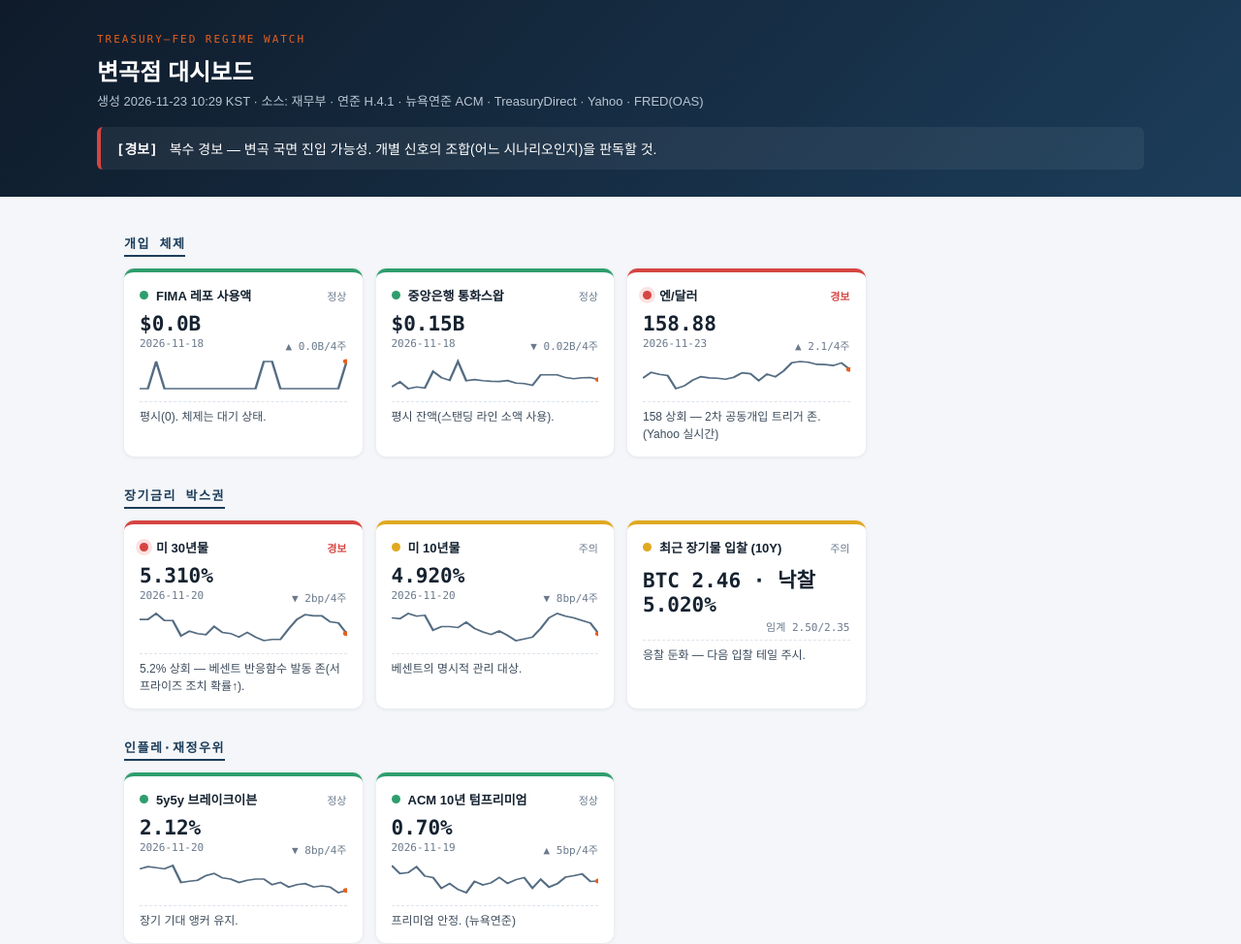
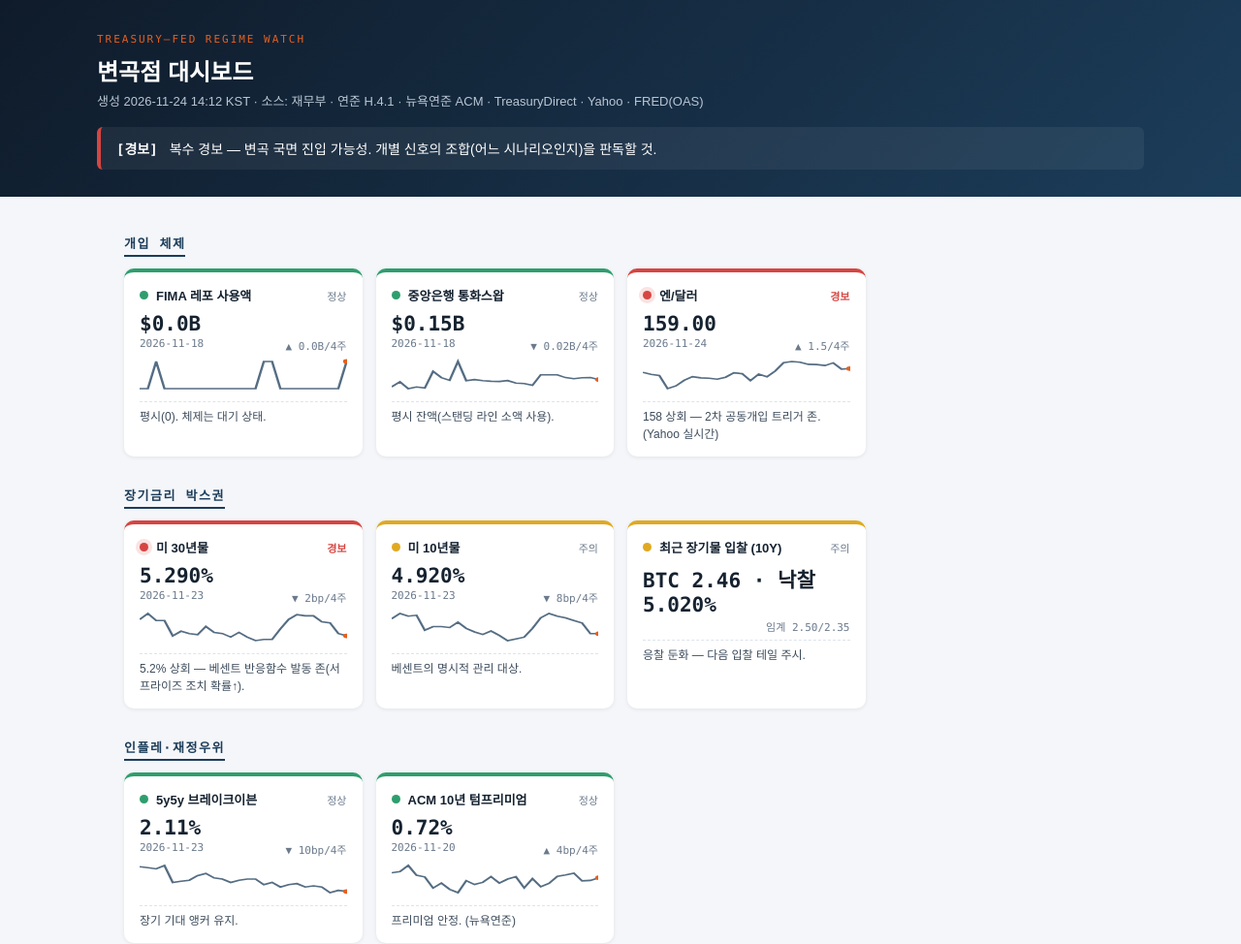
Before and after one commit to hoee213/macro-regime-watch, a plain HTML site: page docs/index.html in a window 1280 px wide. Shown: the top 974 px of the page at 97% size. Drawn offline with Linux system fonts and the light colour scheme.

Commit message:
대시보드 갱신 2026-11-24 14:12 KST

```diff
--- a/docs/index.html
+++ b/docs/index.html
@@ -68,7 +68,7 @@ body { background:var(--paper); color:var(--ink);
   <div class="wrap" style="padding:0;">
     <div class="eyebrow">Treasury–Fed Regime Watch</div>
     <h1>변곡점 대시보드</h1>
-    <div class="sub">생성 2026-11-23 10:29 KST · 소스: 재무부 · 연준 H.4.1 · 뉴욕연준 ACM · TreasuryDirect · Yahoo · FRED(OAS)</div>
+    <div class="sub">생성 2026-11-24 14:12 KST · 소스: 재무부 · 연준 H.4.1 · 뉴욕연준 ACM · TreasuryDirect · Yahoo · FRED(OAS)</div>
     <div class="regime st-red"><b>[경보]</b> 복수 경보 — 변곡 국면 진입 가능성. 개별 신호의 조합(어느 시나리오인지)을 판독할 것.</div>
   </div>
 </div>
@@ -104,9 +104,9 @@ body { background:var(--paper); color:var(--ink);
           <span class="card-name">엔/달러</span>
           <span class="card-status">경보</span>
         </div>
-        <div class="card-val">158.88</div>
-        <div class="card-meta"><span>2026-11-23</span><span>▲ 2.1/4주</span></div>
-        <svg class="spark" viewBox="0 0 140 34" preserveAspectRatio="none"><polyline points="0.0,20.1 5.6,14.2 11.2,16.3 16.8,17.4 22.4,31.0 28.0,28.2 33.6,22.4 39.2,18.6 44.8,19.9 50.4,20.2 56.0,21.2 61.6,19.2 67.2,14.6 72.8,15.6 78.4,22.7 84.0,16.1 89.6,18.7 95.2,12.7 100.8,4.2 106.4,3.0 112.0,3.8 117.6,5.9 123.2,6.1 128.8,7.1 134.4,4.4 140.0,11.2" /><circle cx="140.0" cy="11.2" r="2.4"/></svg>
+        <div class="card-val">159.00</div>
+        <div class="card-meta"><span>2026-11-24</span><span>▲ 1.5/4주</span></div>
+        <svg class="spark" viewBox="0 0 140 34" preserveAspectRatio="none"><polyline points="0.0,14.2 5.6,16.3 11.2,17.4 16.8,31.0 22.4,28.2 28.0,22.4 33.6,18.6 39.2,19.9 44.8,20.2 50.4,21.2 56.0,19.2 61.6,14.6 67.2,15.6 72.8,22.7 78.4,16.1 84.0,18.7 89.6,12.7 95.2,4.2 100.8,3.0 106.4,3.8 112.0,5.9 117.6,6.1 123.2,7.1 128.8,4.4 134.4,10.8 140.0,10.3" /><circle cx="140.0" cy="10.3" r="2.4"/></svg>
         <div class="card-note">158 상회 — 2차 공동개입 트리거 존. (Yahoo 실시간)</div>
       </div></div>
     <h2 class="grp">장기금리 박스권</h2>
@@ -117,9 +117,9 @@ body { background:var(--paper); color:var(--ink);
           <span class="card-name">미 30년물</span>
           <span class="card-status">경보</span>
         </div>
-        <div class="card-val">5.310%</div>
-        <div class="card-meta"><span>2026-11-20</span><span>▼ 2bp/4주</span></div>
-        <svg class="spark" viewBox="0 0 140 34" preserveAspectRatio="none"><polyline points="0.0,9.1 5.6,9.1 11.2,3.0 16.8,10.3 22.4,10.3 28.0,26.1 33.6,21.3 39.2,23.7 44.8,24.9 50.4,16.4 56.0,22.5 61.6,23.7 67.2,27.3 72.8,22.5 78.4,27.3 84.0,31.0 89.6,29.8 95.2,29.8 100.8,18.8 106.4,9.1 112.0,4.2 117.6,5.4 123.2,5.4 128.8,11.5 134.4,12.7 140.0,23.7" /><circle cx="140.0" cy="23.7" r="2.4"/></svg>
+        <div class="card-val">5.290%</div>
+        <div class="card-meta"><span>2026-11-23</span><span>▼ 2bp/4주</span></div>
+        <svg class="spark" viewBox="0 0 140 34" preserveAspectRatio="none"><polyline points="0.0,9.1 5.6,3.0 11.2,10.3 16.8,10.3 22.4,26.1 28.0,21.3 33.6,23.7 39.2,24.9 44.8,16.4 50.4,22.5 56.0,23.7 61.6,27.3 67.2,22.5 72.8,27.3 78.4,31.0 84.0,29.8 89.6,29.8 95.2,18.8 100.8,9.1 106.4,4.2 112.0,5.4 117.6,5.4 123.2,11.5 128.8,12.7 134.4,23.7 140.0,26.1" /><circle cx="140.0" cy="26.1" r="2.4"/></svg>
         <div class="card-note">5.2% 상회 — 베센트 반응함수 발동 존(서프라이즈 조치 확률↑).</div>
       </div>
       <div class="card st-yellow">
@@ -129,8 +129,8 @@ body { background:var(--paper); color:var(--ink);
           <span class="card-status">주의</span>
         </div>
         <div class="card-val">4.920%</div>
-        <div class="card-meta"><span>2026-11-20</span><span>▼ 8bp/4주</span></div>
-        <svg class="spark" viewBox="0 0 140 34" preserveAspectRatio="none"><polyline points="0.0,7.5 5.6,8.4 11.2,3.0 16.8,5.7 22.4,4.8 28.0,20.2 33.6,16.5 39.2,16.5 44.8,17.5 50.4,12.0 56.0,18.4 61.6,22.0 67.2,24.7 72.8,21.1 78.4,25.6 84.0,31.0 89.6,29.2 95.2,27.4 100.8,18.4 106.4,7.5 112.0,3.0 117.6,5.7 123.2,7.5 128.8,10.2 134.4,12.9 140.0,23.8" /><circle cx="140.0" cy="23.8" r="2.4"/></svg>
+        <div class="card-meta"><span>2026-11-23</span><span>▼ 8bp/4주</span></div>
+        <svg class="spark" viewBox="0 0 140 34" preserveAspectRatio="none"><polyline points="0.0,8.4 5.6,3.0 11.2,5.7 16.8,4.8 22.4,20.2 28.0,16.5 33.6,16.5 39.2,17.5 44.8,12.0 50.4,18.4 56.0,22.0 61.6,24.7 67.2,21.1 72.8,25.6 78.4,31.0 84.0,29.2 89.6,27.4 95.2,18.4 100.8,7.5 106.4,3.0 112.0,5.7 117.6,7.5 123.2,10.2 128.8,12.9 134.4,23.8 140.0,23.8" /><circle cx="140.0" cy="23.8" r="2.4"/></svg>
         <div class="card-note">베센트의 명시적 관리 대상.</div>
       </div>
       <div class="card st-yellow">
@@ -152,9 +152,9 @@ body { background:var(--paper); color:var(--ink);
           <span class="card-name">5y5y 브레이크이븐</span>
           <span class="card-status">정상</span>
         </div>
-        <div class="card-val">2.12%</div>
-        <div class="card-meta"><span>2026-11-20</span><span>▼ 8bp/4주</span></div>
-        <svg class="spark" viewBox="0 0 140 34" preserveAspectRatio="none"><polyline points="0.0,6.5 5.6,4.2 11.2,5.3 16.8,6.5 22.4,3.0 28.0,20.5 33.6,19.3 39.2,18.2 44.8,13.5 50.4,11.2 56.0,15.8 61.6,17.0 67.2,20.5 72.8,18.2 78.4,17.0 84.0,17.0 89.6,22.8 95.2,20.5 100.8,25.2 106.4,22.8 112.0,21.7 117.6,25.2 123.2,24.0 128.8,25.2 134.4,31.0 140.0,28.7" /><circle cx="140.0" cy="28.7" r="2.4"/></svg>
+        <div class="card-val">2.11%</div>
+        <div class="card-meta"><span>2026-11-23</span><span>▼ 10bp/4주</span></div>
+        <svg class="spark" viewBox="0 0 140 34" preserveAspectRatio="none"><polyline points="0.0,4.2 5.6,5.3 11.2,6.5 16.8,3.0 22.4,20.5 28.0,19.3 33.6,18.2 39.2,13.5 44.8,11.2 50.4,15.8 56.0,17.0 61.6,20.5 67.2,18.2 72.8,17.0 78.4,17.0 84.0,22.8 89.6,20.5 95.2,25.2 100.8,22.8 106.4,21.7 112.0,25.2 117.6,24.0 123.2,25.2 128.8,31.0 134.4,28.7 140.0,29.8" /><circle cx="140.0" cy="29.8" r="2.4"/></svg>
         <div class="card-note">장기 기대 앵커 유지.</div>
       </div>
       <div class="card st-green">
@@ -163,9 +163,9 @@ body { background:var(--paper); color:var(--ink);
           <span class="card-name">ACM 10년 텀프리미엄</span>
           <span class="card-status">정상</span>
         </div>
-        <div class="card-val">0.70%</div>
-        <div class="card-meta"><span>2026-11-19</span><span>▲ 5bp/4주</span></div>
-        <svg class="spark" viewBox="0 0 140 34" preserveAspectRatio="none"><polyline points="0.0,3.0 5.6,11.4 11.2,10.3 16.8,4.3 22.4,13.9 28.0,15.5 33.6,26.5 39.2,21.7 44.8,27.7 50.4,31.0 56.0,19.3 61.6,23.0 67.2,20.9 72.8,15.3 78.4,21.5 84.0,17.6 89.6,15.4 95.2,26.3 100.8,17.2 106.4,25.3 112.0,21.8 117.6,15.0 123.2,13.5 128.8,11.8 134.4,19.5 140.0,19.0" /><circle cx="140.0" cy="19.0" r="2.4"/></svg>
+        <div class="card-val">0.72%</div>
+        <div class="card-meta"><span>2026-11-20</span><span>▲ 4bp/4주</span></div>
+        <svg class="spark" viewBox="0 0 140 34" preserveAspectRatio="none"><polyline points="0.0,10.5 5.6,9.3 11.2,3.0 16.8,13.1 22.4,14.8 28.0,26.3 33.6,21.2 39.2,27.6 44.8,31.0 50.4,18.7 56.0,22.6 61.6,20.4 67.2,14.5 72.8,21.1 78.4,17.0 84.0,14.6 89.6,26.1 95.2,16.5 100.8,25.0 106.4,21.4 112.0,14.2 117.6,12.7 123.2,10.9 128.8,18.9 134.4,18.4 140.0,15.6" /><circle cx="140.0" cy="15.6" r="2.4"/></svg>
         <div class="card-note">프리미엄 안정. (뉴욕연준)</div>
       </div></div>
     <h2 class="grp">AI 크레딧</h2>
```
Also changed, not shown: docs/signals.json (+21 -21 lines).
